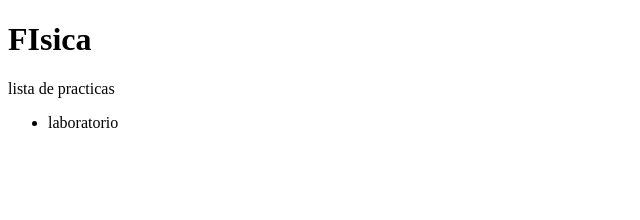
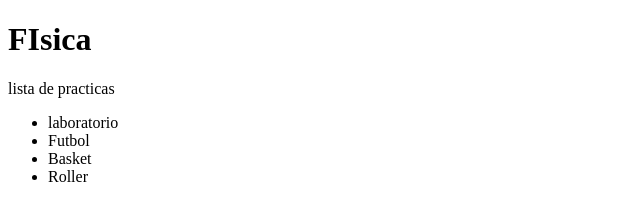
Before and after one commit to dmactei/proba_git, a plain HTML site: page index.html in a window 1280 px wide. Shown: the whole page, without its empty margins (0-640 px from the left). Drawn offline with Linux system fonts and the light colour scheme.

Commit message:
feat: listado de actividades

```diff
--- a/index.html
+++ b/index.html
@@ -1,9 +1,17 @@
 <!DOCTYPE html>
-<html><head><title>Actividades</title></head>
+<html>
+    <head>
+        <title>Actividades</title>
+    </head>
 
 <body>
     <h1> FIsica</h1>
     <p>lista de practicas</p>
-    <ul> <li> laboratorio</li> </ul>
+    <ul>
+        <li> laboratorio</li>
+        <li> Futbol</li>
+        <li> Basket</li>
+        <li> Roller</li>
+    </ul>
 </body>
 </html>
```
